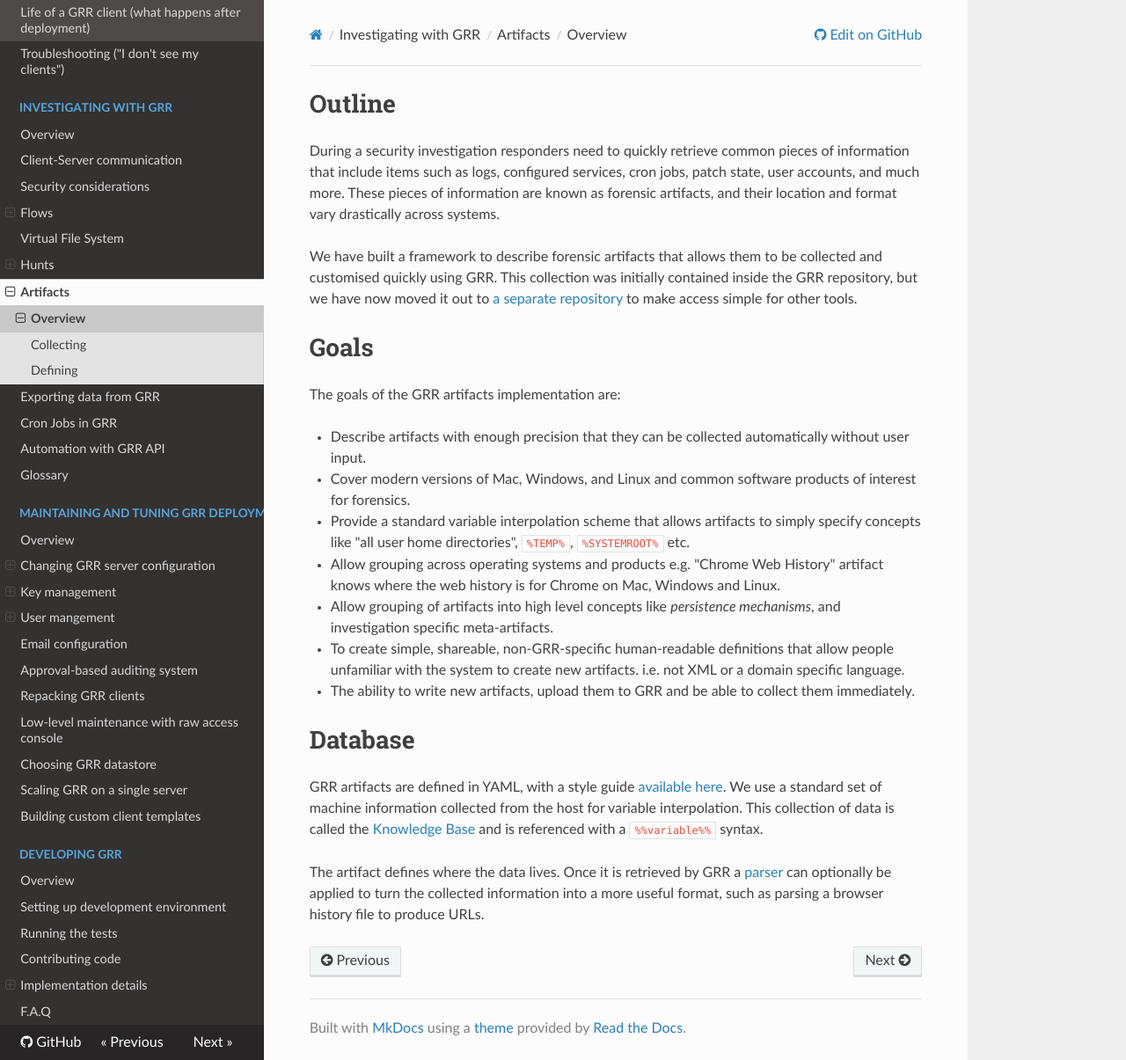
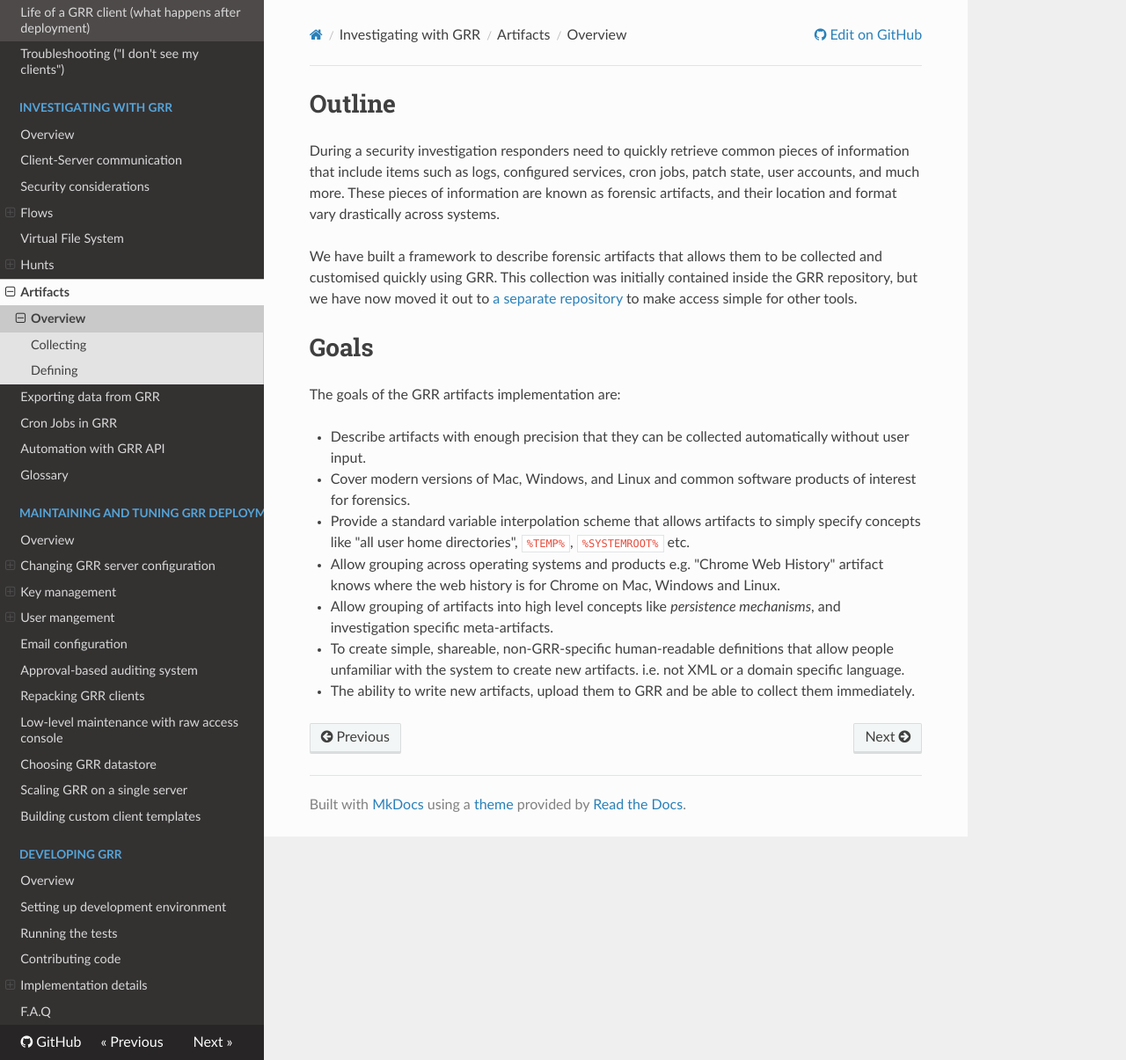
Before and after one commit to google/grr-doc, an MkDocs documentation site: the page built from docs/investigating-with-grr/artifacts/overview.md, in a window 1280 px wide and 1205 px high. Shown: the whole window at 88% size. Built offline with MkDocs 1.6.1, drawn with Linux system fonts in a browser that asks for light colours; nearby versions of some CDN libraries; old or Windows-style settings are respelled for this version of MkDocs.

Commit message:
Remove irrelevant part of the artifact overview.

```diff
--- a/docs/investigating-with-grr/artifacts/overview.md
+++ b/docs/investigating-with-grr/artifacts/overview.md
@@ -39,20 +39,4 @@
   - The ability to write new artifacts, upload them to GRR and be able to
     collect them immediately.
 
-# Database
-
-GRR artifacts are defined in YAML, with a style guide [available here]
-[artifact-style]. We use a standard set of machine information collected
-from the host for variable interpolation. This collection of data is called the
-[Knowledge Base][artifact-knowledgebase] and is referenced with a `%%variable%%`
-syntax.
-
-The artifact defines where the data lives. Once it is retrieved by GRR a
-[parser][artifact-parsers] can optionally be applied to turn the collected
-information into a more useful format, such as parsing a browser history file
-to produce URLs.
-
 [artifact-repository]: https://github.com/ForensicArtifacts/artifacts
-[artifact-style]: https://github.com/ForensicArtifacts/artifacts/blob/master/docs/Artifacts%20definition%20format%20and%20style%20guide.asciidoc
-[artifact-knowledgebase]: https://github.com/google/grr/blob/master/grr/proto/knowledge_base.proto
-[artifact-parsers]: https://github.com/google/grr/tree/master/grr/parsers
```
